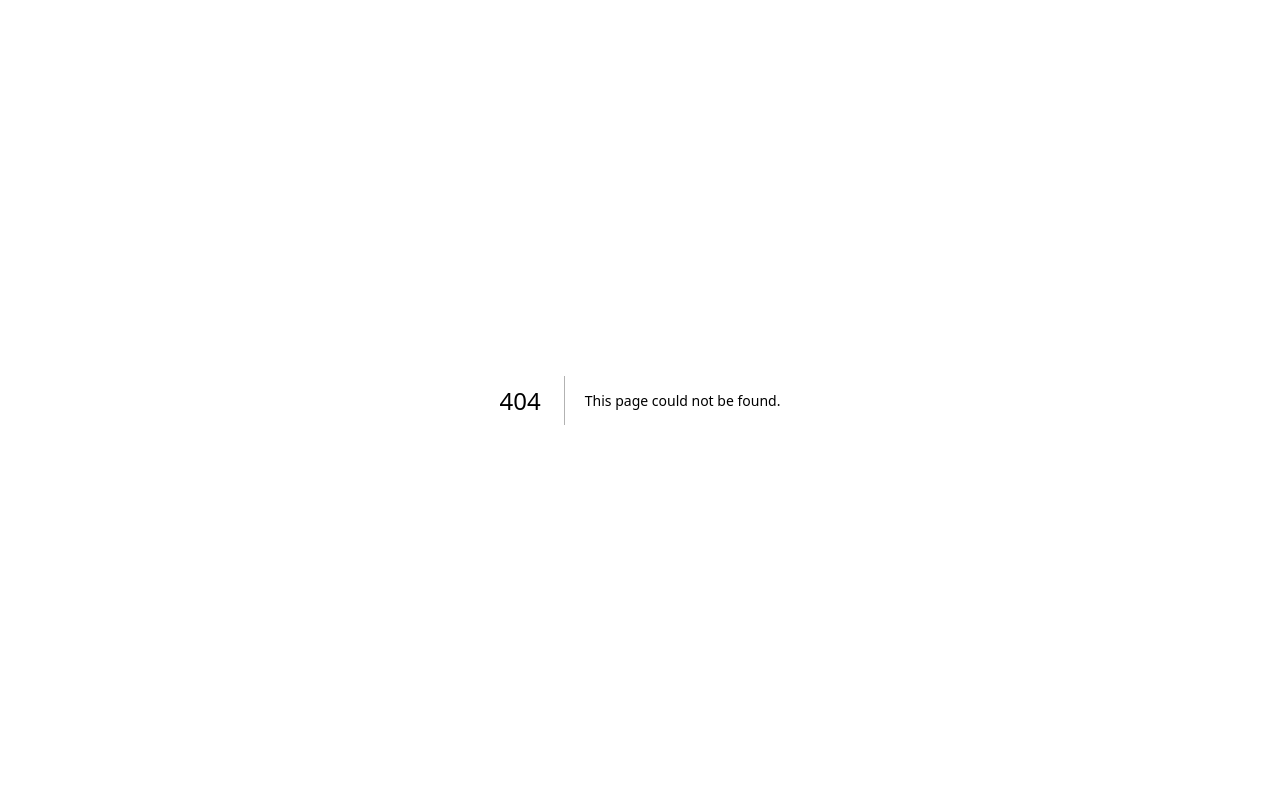
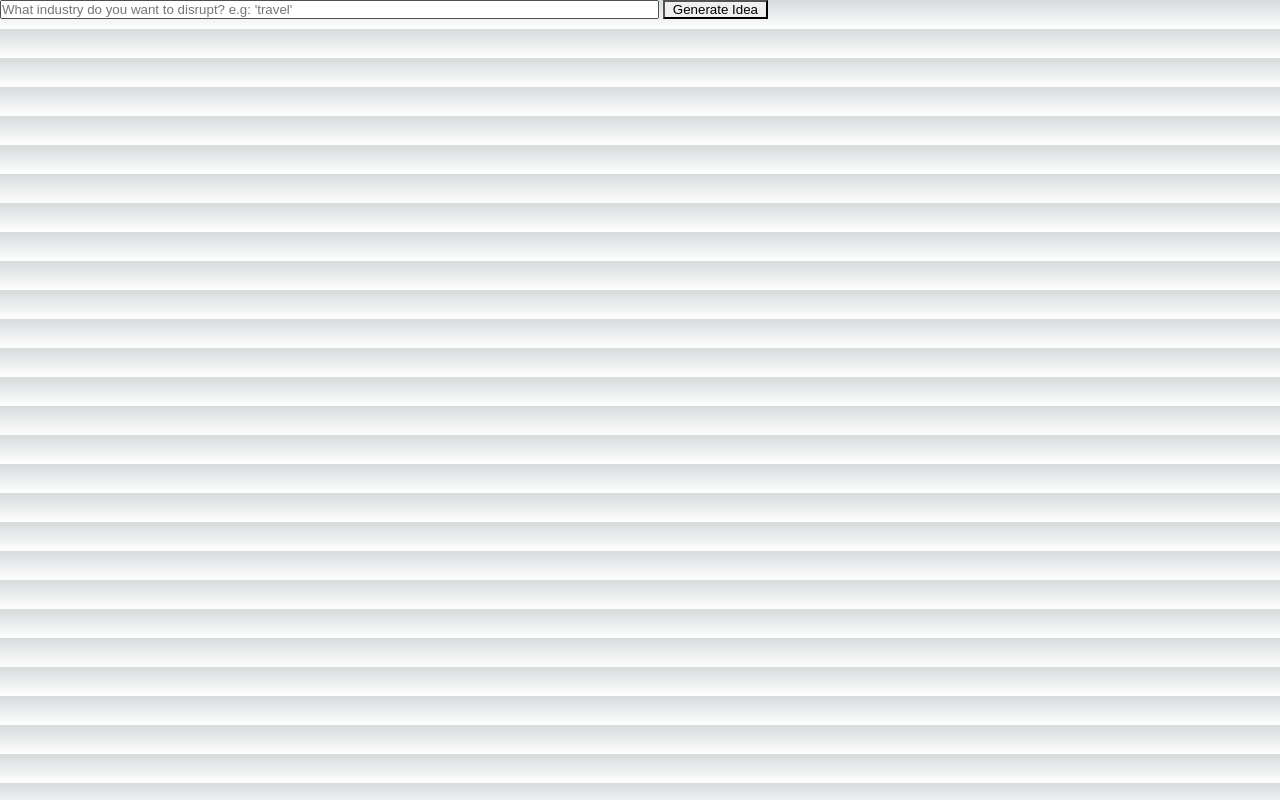
Before and after one commit to ric9176/openai-for-web-developers, a Next.js app: page /ideaGeneratorStructured in a window 1280 px wide. Before the commit this address had no page. Built offline with nearby package versions, Linux system fonts and the light colour scheme.

Commit message:
Add basic example with structured data

```diff
--- /dev/null
+++ b/pages/api/generateData.ts
@@ -0,0 +1,27 @@
+import { NextApiRequest, NextApiResponse } from 'next';
+import OpenAI from 'openai';
+
+const openai = new OpenAI({
+  apiKey: process.env.OPENAI_API_KEY,
+  organization: process.env.OPENAIA_ORG
+});
+
+const shape = {
+  product: "string",
+  idea: "string",
+  mission: "string",
+}
+
+export default async function handler(req: NextApiRequest, res: NextApiResponse) {
+  const { prompt } = JSON.parse(req.body)
+
+  const ideaAttributes = await openai.chat.completions.create({
+    messages: [{ role: "user", content: `A unique startup idea to disrupt: ${prompt}, There should be a product, idea, and mission, no more than 150 words each, Return the response as a JSON object with a shape of ${shape} ` }],
+    model: "gpt-3.5-turbo",
+  });
+
+  const completionText = JSON.parse(ideaAttributes.choices[0].message.content as string)
+  console.log("🚀 ~ file: generateData.ts:35 ~ handler ~ completionText:", completionText)
+
+  res.status(200).json({ data: completionText })
+}
--- /dev/null
+++ b/src/app/ideaGeneratorStructured/page.tsx
@@ -0,0 +1,110 @@
+'use client'
+import { useState } from 'react';
+import {
+  Box,
+  Container,
+  VStack,
+  Heading,
+  Text,
+  Image,
+  Input,
+  Button,
+  Spinner,
+  Spacer,
+  HStack,
+} from '@chakra-ui/react';
+
+export default function SloganGenerator() {
+
+  const [idea, setIdea] = useState('')
+  const [isLoading, setIsLoading] = useState(false);
+  const [generation, setGeneration] = useState(undefined)
+  const [imageSrc, setImageSrc] = useState(undefined)
+
+  async function handleOnGenerateText(e: any) {
+    e.preventDefault();
+
+    const prompt = e.target.value
+    setIsLoading(true);
+    setIdea('');
+    setGeneration(undefined)
+
+    const { data } = await fetch('/api/generateData', {
+      method: 'POST',
+      body: JSON.stringify({
+        prompt
+      })
+    }).then(r => r.json());
+
+    setGeneration(data);
+
+    const { image } = await fetch('/api/generateImage', {
+      method: 'POST',
+      body: JSON.stringify({
+        prompt
+      })
+    }).then(r => r.json());
+    setImageSrc(image)
+
+    setIsLoading(false);
+  }
+
+  return (
+    <Container maxW="container.lg" pb={10}>
+      <HStack spacing={2} w="60%">
+        <Input
+          placeholder="What industry do you want to disrupt? e.g: 'travel'"
+          value={idea}
+          onChange={(e) => setIdea(e.target.value)}
+          maxW="lg"
+          width="100%"
+        />
+        <Spacer />
+        <Button
+          colorScheme="teal"
+          onClick={handleOnGenerateText}
+          disabled={!idea || isLoading}
+          px={8}
+        >
+          Generate Idea
+        </Button>
+
+        {isLoading && (
+          <Box
+            bg="whiteAlpha.600"
+            color="black"
+            borderRadius="lg"
+            m={{ sm: 4, md: 16, lg: 10 }}
+            p={{ sm: 5, md: 5, lg: 16 }}
+            display="flex"
+            justifyContent="space-between"
+          >
+            <Heading fontWeight={400}>Generating awesome idea...</Heading>
+            <br />
+            <Spinner
+              thickness="4px"
+              speed="0.65s"
+              emptyColor="gray.200"
+              color="black"
+              size="xl"
+            />
+          </Box>
+        )}
+
+        {imageSrc && <Image alt='idea image' src={imageSrc} />}
+        {!isLoading && generation && < Box
+          bg="white"
+          color="black"
+          borderRadius="lg"
+          m={{ sm: 4, md: 16, lg: 10 }}
+          p={{ base: 4, sm: 5, md: 5, lg: 16 }}
+          textAlign="center"
+        >
+          <Text><b>Product:</b> {generation && generation.idea}</Text>
+          <Text><b>Idea:</b> {generation && generation.idea}</Text>
+          <Text><b>Mission:</b> {generation && generation.mission}</Text>
+        </Box>}
+      </HStack>
+    </Container >
+  );
+}
```
